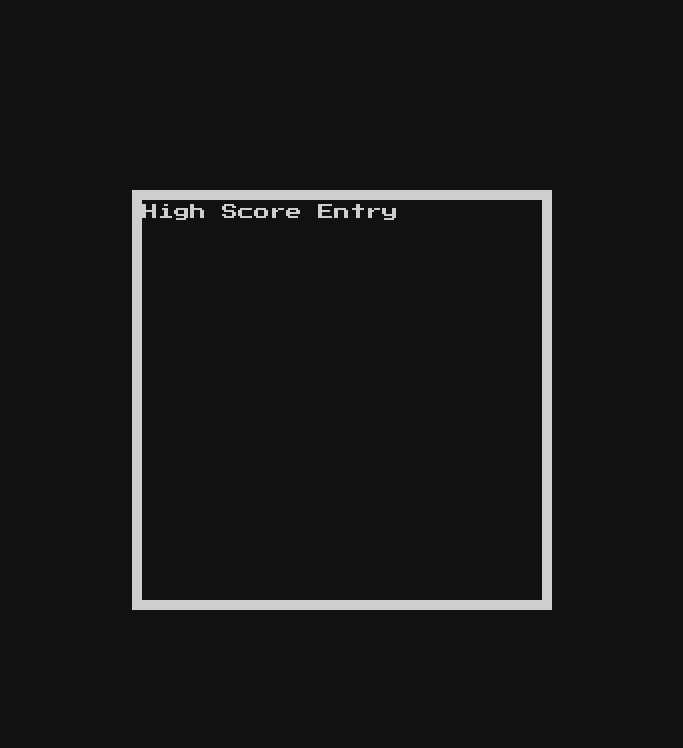
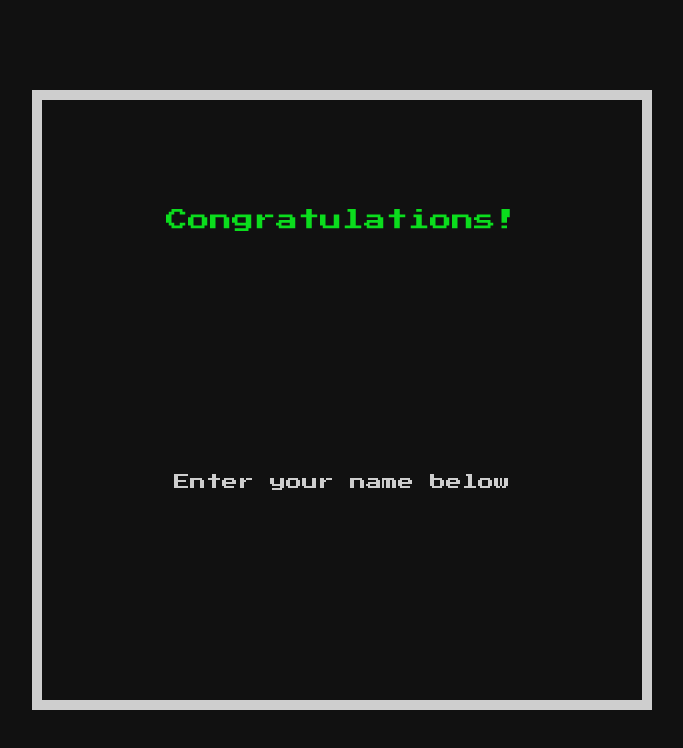
Before and after one commit to evanpowell/snake, a React (Create React App) app in the folder client/: page /highscore-entry in a window 1280 px wide. Shown: the top 748 px of the page, without its empty margins (298-981 px from the left). Built offline with nearby package versions, Linux system fonts and the light colour scheme.

Commit message:
implement leaderboard highscores

```diff
--- a/client/src/App.js
+++ b/client/src/App.js
@@ -8,6 +8,7 @@ import Gameplay from './components/Options/Gameplay/Gameplay';
 import Display from './components/Options/Display/Display';
 import Game from './components/Game/Game';
 import HighScoreEntry from './components/HighScoreEntry/HighScoreEntry';
+import LeaderBoard from './components/LeaderBoard/LeaderBoard';
 
 export class App extends Component {
   componentDidMount() {
@@ -33,6 +34,7 @@ export class App extends Component {
                   <Route path="/settings/gameplay" exact component={Gameplay} />
                   <Route path="/settings/display" exact component={Display} />
                   <Route path="/highscore-entry" exact component={HighScoreEntry} />
+                  <Route path="/leaderboard" exact component={LeaderBoard} />
                 </Switch>
               </Router>
             </div>
--- a/client/src/components/Game/Game.js
+++ b/client/src/components/Game/Game.js
@@ -93,7 +93,8 @@ export class Game extends Component {
       for (let i = 0; i < highScores.length; i++) {
         if (this.props.score > highScores[i].score) {
           isHighScore = true;
-          recordIdToDelete = highScores[0].id;
+          recordIdToDelete = highScores[0]._id;
+          console.log('recordIdToDelete', recordIdToDelete);
         }
       }
     }
--- a/client/src/components/HighScoreEntry/HighScoreEntry.js
+++ b/client/src/components/HighScoreEntry/HighScoreEntry.js
@@ -1,23 +1,114 @@
-import React, { Component } from 'react'
-import { connect } from 'react-redux'
+import React, { Component } from 'react';
+import { connect } from 'react-redux';
+import axios from 'axios';
+
+import { withRouter } from 'react-router-dom';
 
 export class HighScoreEntry extends Component {
+  state = {
+    name: ''
+  }
+
+  componentDidMount() {
+    document.getElementById('highscore-input').focus();
+  }
+
+  handleInputChange = () => {
+    this.setState({
+      name: event.target.value.toUpperCase()
+    });
+  }
+
+  handleKeyDown = ({ key }) => {
+    if (key === 'Enter') {
+      this.inputHighScore();
+    }
+  }
+
+  handleFocus = (event) => {
+    const input = document.getElementById('highscore-input');
+    if (event.target === input) {
+      input.removeAttribute('readonly');
+    }
+  }
+
+  inputHighScore = () => {
+    const { name } = this.state;
+    const { isWall, speed, highScoreToDeleteId, score } = this.props;
+
+    console.log('highscore to delete id:', highScoreToDeleteId);
+
+    if (!name.length) {
+      return;
+    }
+
+    if (highScoreToDeleteId) {
+      const options = {
+        params: {
+          id: highScoreToDeleteId
+        }
+      };
+      axios.delete('/highscore', options).then(() => {
+        return axios.post('/highscore', { name, isWall, speed, score });
+      }).then(() => {
+        this.props.history.push('/leaderboard');
+      });
+    } else {
+      axios.post('/highscore', { name, isWall, speed, score }).then(() => {
+        this.props.history.push('/leaderboard');
+      });
+    }
+  }
 
   render() {
     return (
-      <div>
-        High Score Entry
+      <div className="text-center h-100">
+
+        <div className="menu menu__heading menu__heading--highscore-entry">
+          <h1 style={{ color: this.props.titleColor }}>Congratulations!</h1>
+        </div>
+
+        <div className="menu menu__options menu__options--highscore-entry">
+
+          <div className="input-div">
+
+            <label htmlFor="name">Enter your name below</label>
+
+            <input
+              id="highscore-input"
+              className="highscore-input"
+              type="text"
+              maxLength="15"
+              spellCheck="false"
+              style={{ color: this.props.titleColor }}
+              onChange={this.handleInputChange}
+              value={this.state.name}
+              onKeyDown={this.handleKeyDown}
+              onFocus={this.handleFocus}
+              readonly
+            />
+
+          </div>
+
+        </div>
+
       </div>
+
     )
   }
 }
 
-const mapStateToProps = (state) => ({
-
+const mapStateToProps = (state, ownProps) => ({
+  titleColor: state.colors.snake,
+  score: state.score,
+  isWall: state.isWall,
+  speed: state.speed,
+  highScoreToDeleteId: state.highScoreToDeleteId,
+  ...ownProps
 })
 
 const mapDispatchToProps = {
 
 }
 
-export default connect(mapStateToProps, mapDispatchToProps)(HighScoreEntry)
+export default withRouter(connect(mapStateToProps, mapDispatchToProps)(HighScoreEntry));
--- a/client/src/components/LeaderBoard/LeaderBoard.js
+++ b/client/src/components/LeaderBoard/LeaderBoard.js
@@ -0,0 +1,81 @@
+import React, { Component } from 'react';
+import { connect } from 'react-redux';
+import axios from 'axios';
+
+import OptionLabel from '../shared/OptionLabel';
+
+export class LeaderBoard extends Component {
+  state = {
+    highScores: [],
+    focusedOption: null
+  }
+
+  componentDidMount() {
+    document.getElementById('back').focus();
+    const { isWall, speed } = this.props;
+    axios.get('/highscores', { params: { isWall, speed } }).then(({ data }) => {
+      const sortedDescendingHighScores = data.sort((a, b) => {
+        if (a.score === b.score) {
+          return b.created_at - a.created_at;
+        }
+        return b.score - a.score;
+      });
+      this.setState({
+        highScores: sortedDescendingHighScores
+      });
+    });
+  }
+
+  handleFocus = (event) => {
+    this.setState({
+      focusedOption: event.target.id
+    });
+  }
+
+  render() {
+    const highScores = this.state.highScores.map((highScore) => {
+      return (
+        <div key={highScore._id}>
+          <h2 style={{ color: this.props.nameColor }}>{highScore.name}</h2>
+          <p style={{ color: this.props.scoreColor }}>{highScore.score}</p>
+        </div>
+      )
+    });
+    return (
+      <div className="text-center h-100">
+
+        <div className="menu menu__heading menu__heading--leaderboard">
+          <h3 style={{ color: this.props.textColor }}>High Scores</h3>
+        </div>
+
+        <div className="menu menu__options menu__options--leaderboard">
+
+          {highScores}
+
+          <OptionLabel
+            name="Back"
+            link="/"
+            id="back"
+            handleFocus={this.handleFocus}
+            focusedOption={this.state.focusedOption}
+          />
+
+        </div>
+
+      </div>
+    )
+  }
+}
+
+const mapStateToProps = (state) => ({
+  isWall: state.isWall,
+  speed: state.speed,
+  textColor: state.colors.text,
+  nameColor: state.colors.snake,
+  scoreColor: state.colors.food
+})
+
+const mapDispatchToProps = {
+}
+
+export default connect(mapStateToProps, mapDispatchToProps)(LeaderBoard)
--- a/client/src/styles/_base.scss
+++ b/client/src/styles/_base.scss
@@ -60,6 +60,13 @@ a {
   }
 }
 
+@media(min-width: 700px) {
+  .screen {
+    width: 62rem;
+    height: 62rem;
+  }
+}
+
 #canvas {
   position: absolute;
   top: 0;
@@ -76,6 +83,8 @@ a {
 .menu {
   position: absolute;
   width: 100%;
+  padding-right: 4rem;
+  padding-left: 4rem;
 
   &__heading {
     top: 0;
@@ -87,8 +96,16 @@ a {
       height: 50%
     }
 
-    &--settings {
+    &--settings, &--leaderboard {
       height: 20%;
+    }
+
+    &--highscore-entry {
+      height: 40%;
+
+      & h1 {
+        font-size: 2.2rem;
+      }
     }
   }
 
@@ -103,13 +120,31 @@ a {
       height: 50%;
     }
 
-    &--settings {
+    &--settings, &--leaderboard {
       height: 80%;
     }
 
     &.endgame-options {
       opacity: 0;
       animation: fadeIn 1s linear 1s forwards;
+    }
+
+    &--highscore-entry {
+      height: 60%;
+
+      & .input-div {
+        display: flex;
+        flex-direction: column;
+        justify-content: space-between;
+        height: 10rem;
+      }
+
+      & .highscore-input {
+        text-align: center;
+        background: none;
+        border: none;
+        font-size: 2rem;
+      }
     }
   }
 }
--- a/db/queries.js
+++ b/db/queries.js
@@ -19,7 +19,7 @@ const createHighScore = ((highScore) => {
 
 const deleteHighScore = ((scoreId) => {
   return new Promise((resolve, reject) => {
-    const query = HighScore.deleteOne({ id: scoreId });
+    const query = HighScore.deleteOne({ _id: scoreId });
     query.exec((err) => {
       if (err) {
         reject(err);
```
Also changed, not shown: 1 other file (tests, documents, lock files or other folders).
